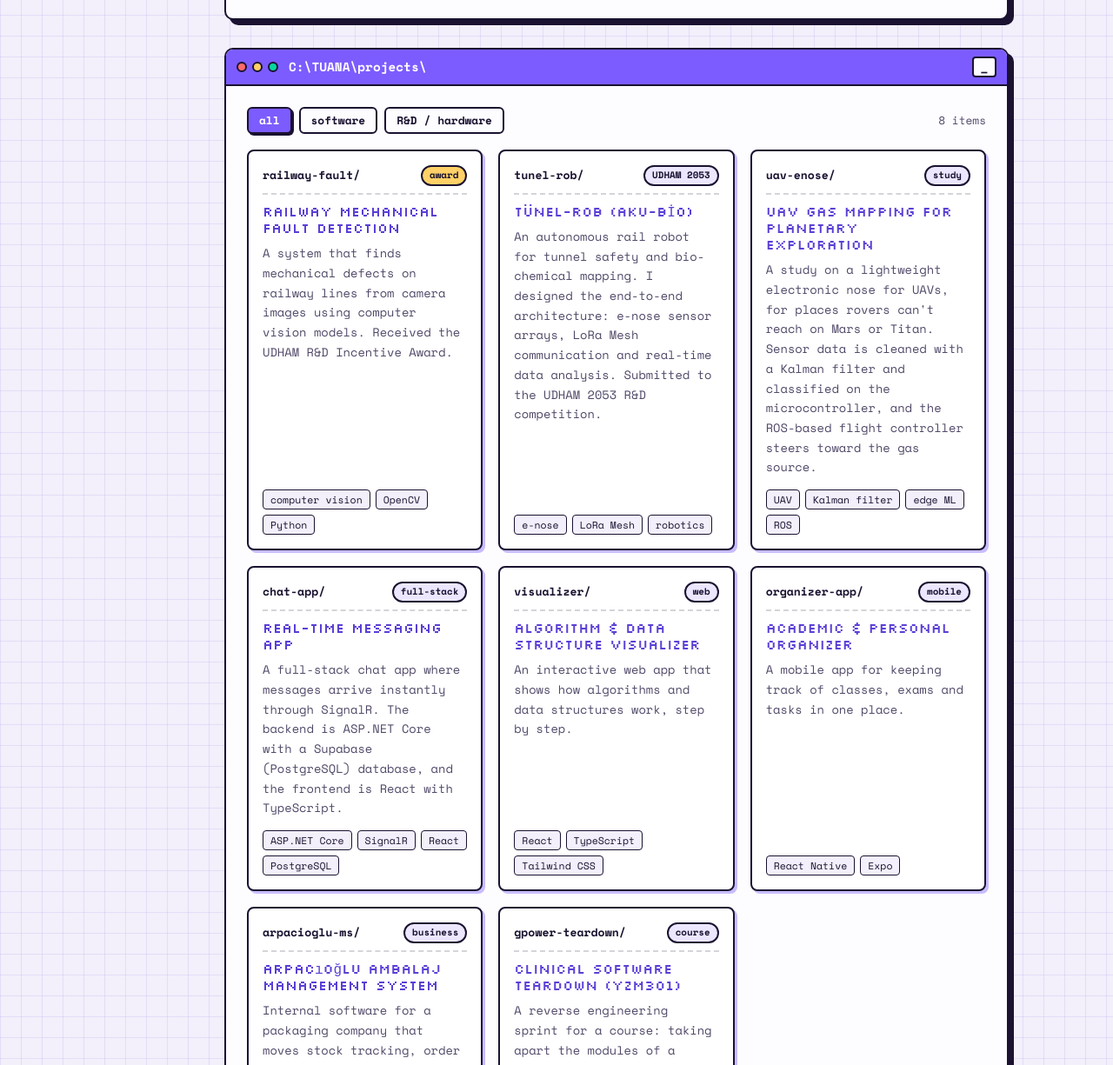
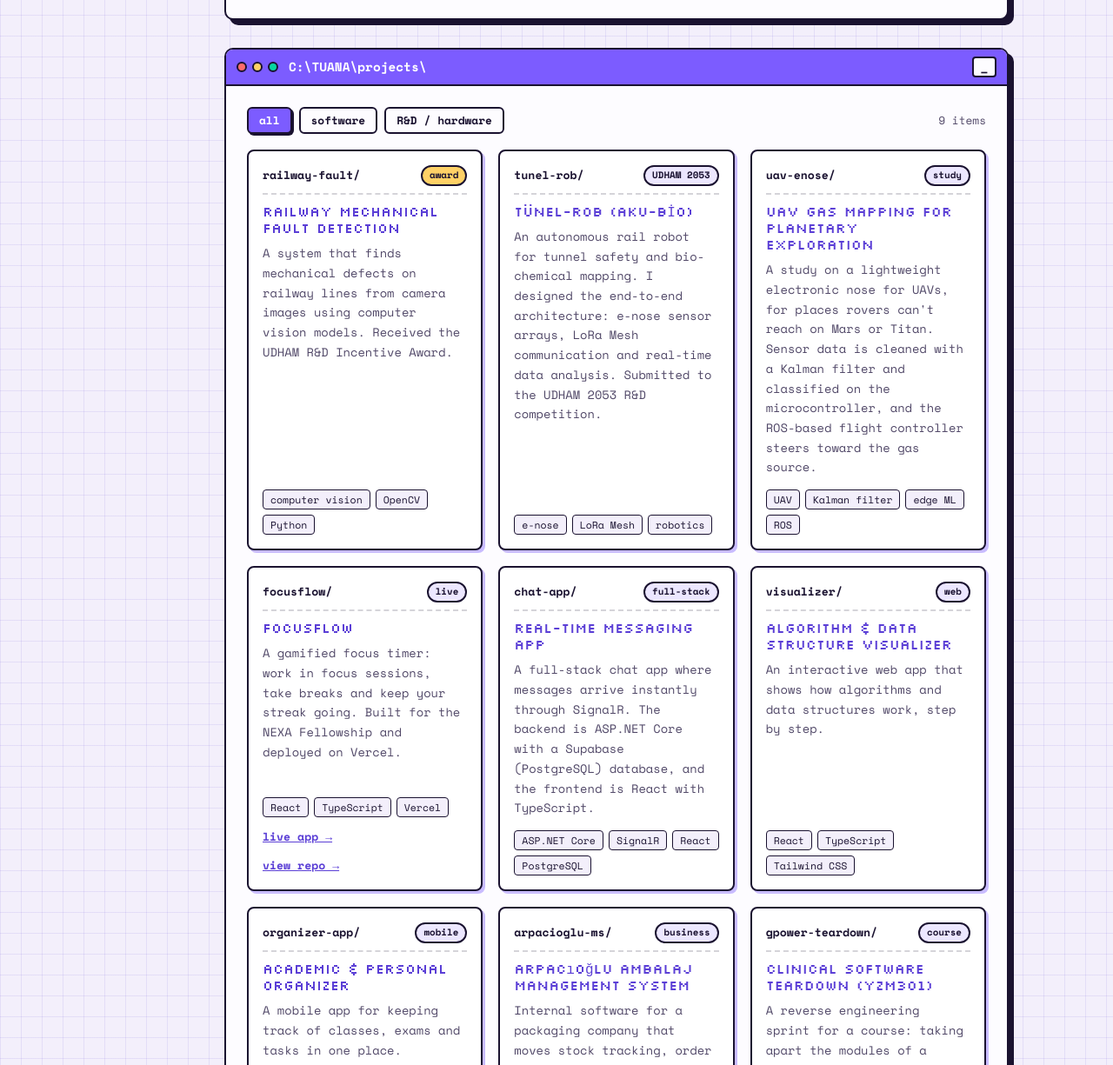
Before and after one commit to tuana0410/tuana0410.github.io, a plain HTML site: page index.html in a window 1280 px wide. Shown: the part 991-2216 px from the top of the page at 87% size. Drawn offline with Linux system fonts and the light colour scheme.

Commit message:
Link FocusFlow live app from projects section

```diff
--- a/index.html
+++ b/index.html
@@ -132,7 +132,7 @@
             <button class="filter is-on" data-filter="all" aria-pressed="true">all</button>
             <button class="filter" data-filter="software" aria-pressed="false">software</button>
             <button class="filter" data-filter="rnd" aria-pressed="false">R&amp;D / hardware</button>
-            <span class="dir" id="item-count">8 items</span>
+            <span class="dir" id="item-count">9 items</span>
           </div>
 
           <div class="files">
@@ -180,6 +180,21 @@
             </article>
 
             <!-- Software -->
+            <article class="file" data-cat="software">
+              <header>
+                <span class="file-name">focusflow/</span>
+                <span class="badge">live</span>
+              </header>
+              <h3>FocusFlow</h3>
+              <p>
+                A gamified focus timer: work in focus sessions, take breaks and keep your
+                streak going. Built for the NEXA Fellowship and deployed on Vercel.
+              </p>
+              <ul class="tags"><li>React</li><li>TypeScript</li><li>Vercel</li></ul>
+              <a class="repo" href="https://focusflow-omega-teal.vercel.app" target="_blank" rel="noopener">live app →</a>
+              <a class="repo" href="https://github.com/tuana0410/focusflow" target="_blank" rel="noopener">view repo →</a>
+            </article>
+
             <article class="file" data-cat="software">
               <header>
                 <span class="file-name">chat-app/</span>
```
